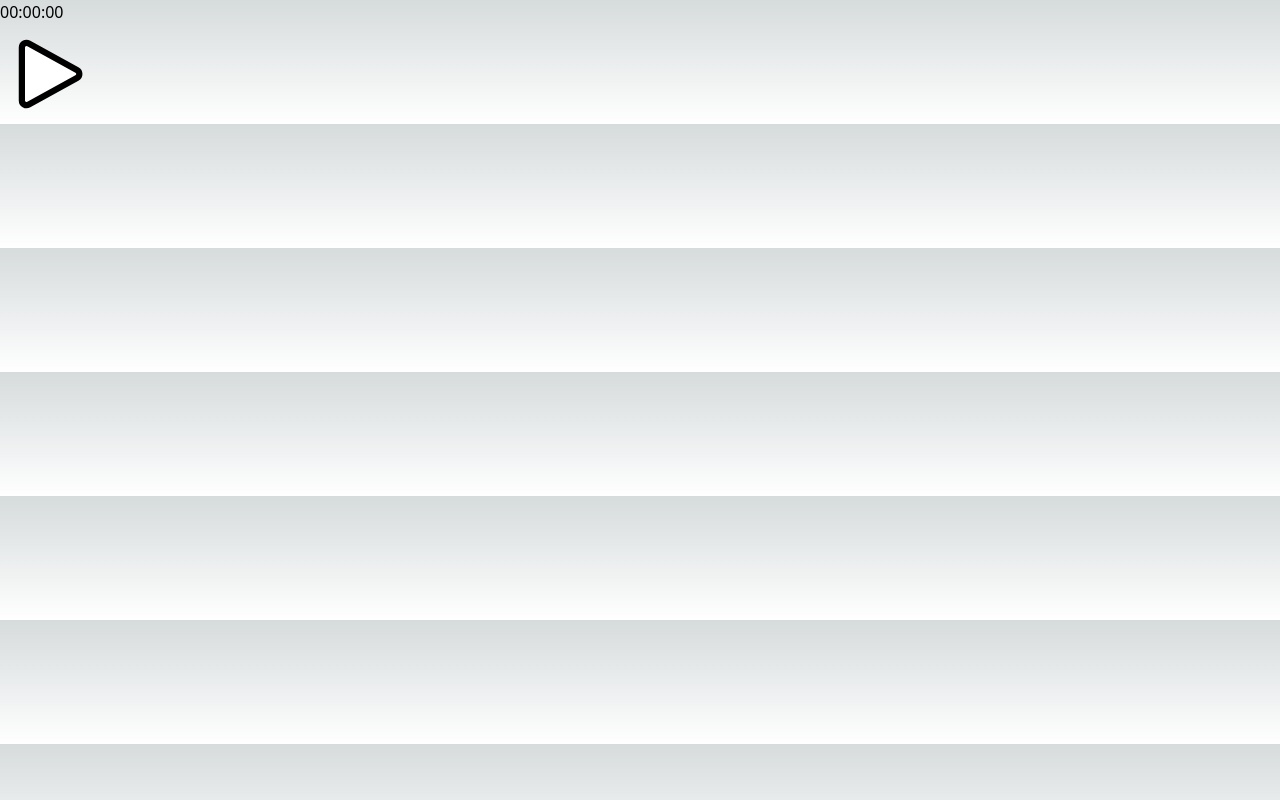
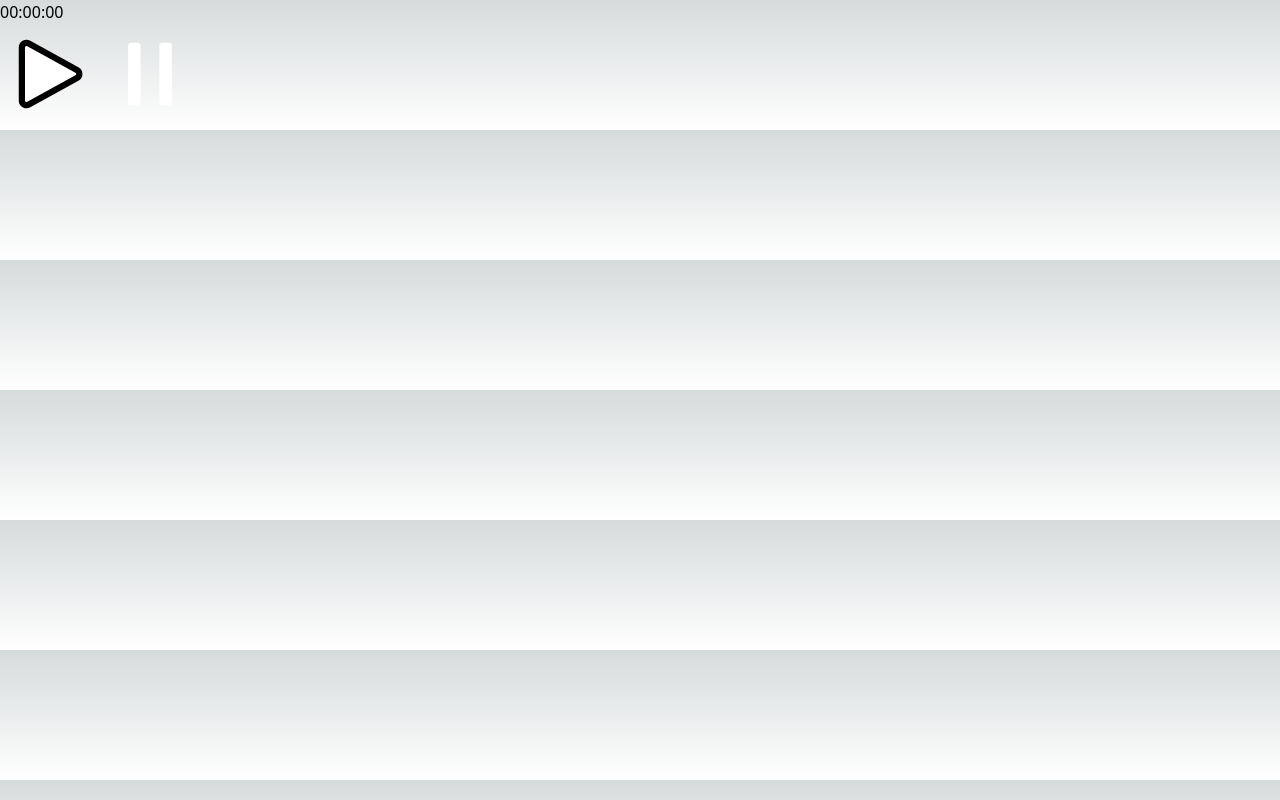
Before and after one commit to JamesZhang878/Chronos, a Next.js app: page / in a window 1280 px wide. Built offline with nearby package versions, Linux system fonts and the light colour scheme.

Commit message:
Add pause icon

```diff
--- a/src/components/Stopwatch.tsx
+++ b/src/components/Stopwatch.tsx
@@ -7,7 +7,12 @@ export default function Stopwatch() {
         00:00:00
       </span>
       <div className="controls">
-        <Image src="/img/play.svg" width={100} height={100} alt="play" />
+        <button className="play-button">
+          <Image src="/img/play.svg" width={100} height={100} alt="play" />
+        </button>
+        <button className="pause-button">
+          <Image src="/img/pause.svg" width={100} height={100} alt="pause" />
+        </button>
       </div>
     </div>
   );
```
Also changed, not shown: app/globals.css (line endings or trailing spaces), public/img/pause.svg (added).
